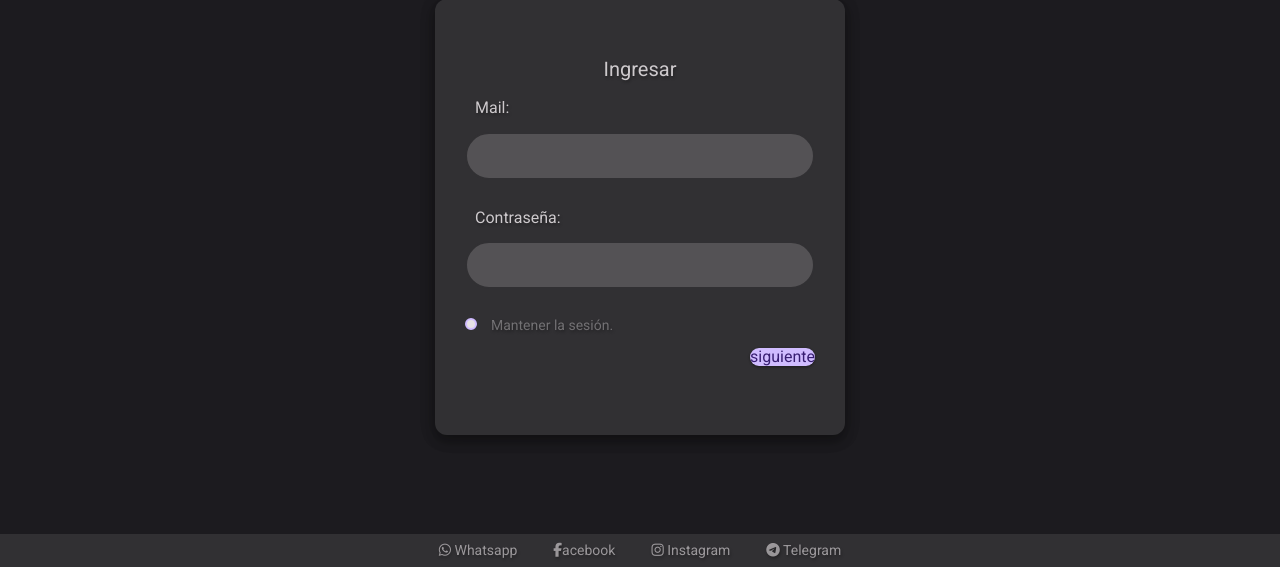
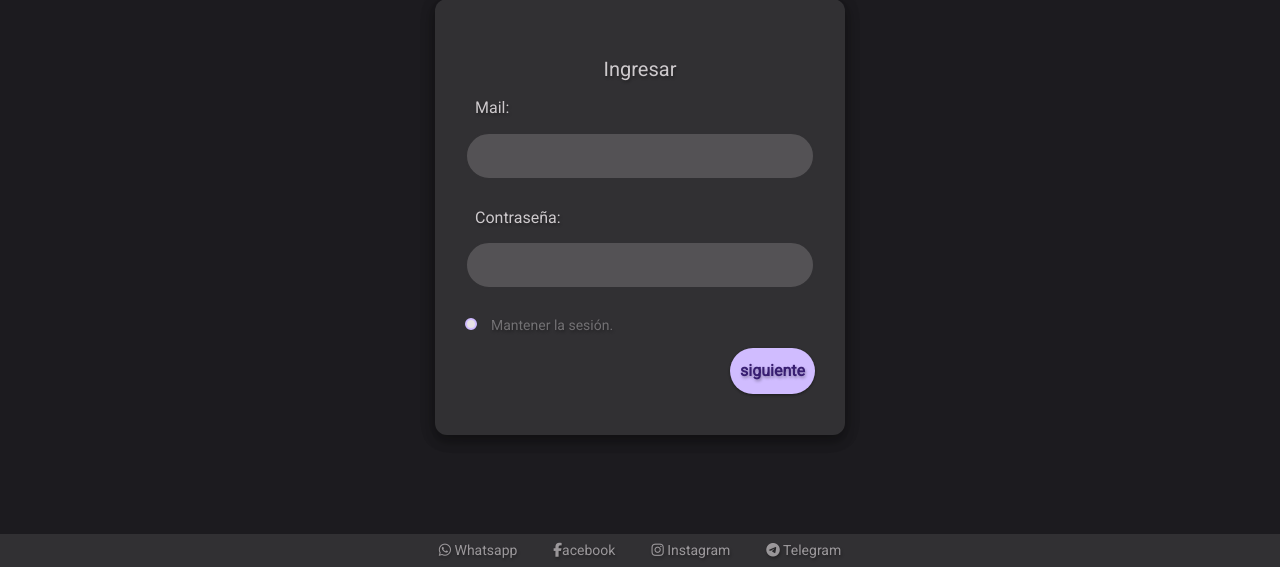
Before and after one commit to Maxi-Fittipaldi/RESMenu_des_app, a Flask app: page /login in a window 1280 px wide. Shown: the part 233-800 px from the top of the page. Run offline with Flask 2, Linux system fonts and the light colour scheme; some libraries are stand-ins or nearby versions.

Commit message:
de div a button type submit

```diff
--- a/templates/login.html
+++ b/templates/login.html
@@ -24,7 +24,7 @@
             <input type="checkbox" id="TyC" value="HTML" class="regular-checkbox">
             <p for="TyC" class="small-txt" style="display: inline-block;">Mantener la sesión.</p> <!-- Quick Fix-->
           </div>
-          <input type="submit" name="" value="siguiente" class=" button large-txt ripple"/>
+      	  <button class=" button large-txt ripple" type="submit"><p>siguiente</p></button>
         </form>
       </div>
     </article>
```
